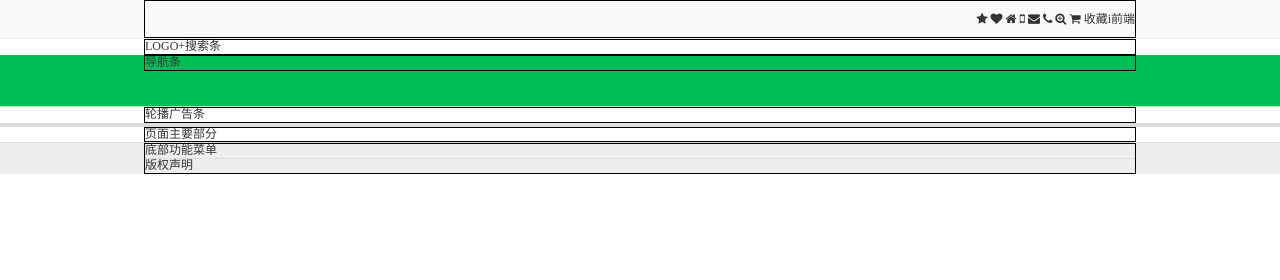
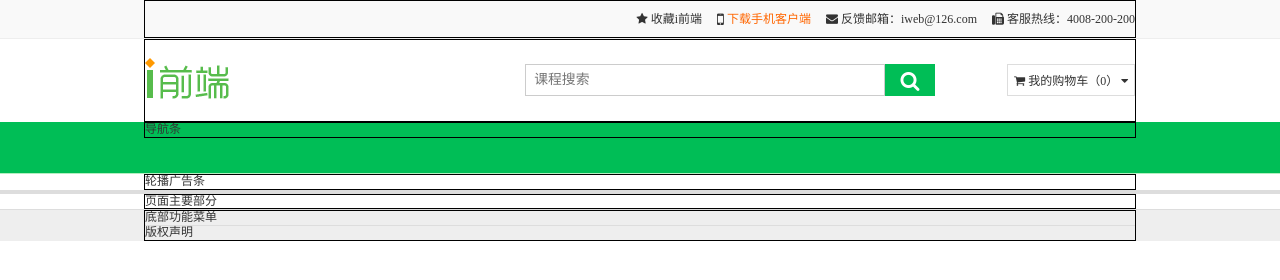
Before and after one commit to yue-z1/iweb, a plain HTML site: page iweb_frontend/index.html in a window 1280 px wide. Drawn offline with Linux system fonts and the light colour scheme.

Commit message:
完成底部条组件和搜索条组件

```diff
--- a/iweb_frontend/css/components.css
+++ b/iweb_frontend/css/components.css
@@ -1,25 +1,100 @@
 /*多个页面所通用的组件所必需的样式*/
 /*顶部的灰色条*/
-.topbar{
+.topbar {
 	background: #f9f9f9;
 	border-bottom: 1px solid #eee;
 	line-height: 36px;
 }
-.navbar{
+
+.download-app {
+	color: #f60;
+}
+
+.topbar-item {
+	padding: 0 0.5em;
+}
+
+.topbar-item:last-child {
+	padding-right: 0;
+}
+
+/*2.LOGO+搜索条*/
+.searchbar>.container {
+	/*为子元素的绝对定位提供定位标准*/
+	position: relative;
+}
+
+.logo {
+	margin: 1.5em 0;
+}
+
+.search {
+	/* 保证元素在父容器中竖直居中方法1：调整上间距 */
+	/* margin-top: 25px; */
+	/* 保证元素在父容器中竖直居中方法2：先向下移到父容器中线以下，再向上微调自身高度一半 */
+	position: absolute;
+	top: 50%;
+	/*距离已定位的父元素顶部为父容器的50% */
+	right: 200px;
+	/*为右侧的我的购物车留空 */
+	margin-top: -16px;
+	/*往上微调自身高度的一半 */
+}
+
+.search-input {
+	width: 360px;
+	height: 32px;
+	line-height: 32px;
+	padding: 0 0.6em;
+	font-size: 1.15em;
+	border: 1px solid #ccc;
+	 margin-right: 50px;/*让出右侧的搜索按钮的空间 */
+}
+
+.search-button {
+	width: 50px;
+	height: 32px;
+	background: #00be56;
+	color: #fff;
+	line-height: 32px;
+	border: none;
+	font-size: 1.7em;
+	position: absolute;
+	right: 0;
+	top: 0;
+}
+.my-cart{
+	position: absolute;
+	right: 0;
+	top: 50%;
+	height: 32px;
+	margin-top: -16px;
+	border: 1px solid #ddd;
+	background: f9f9f9;
+	line-height: 32px;
+	padding: 0 0.5em;
+}
+
+/*3.导航条*/
+.navbar {
 	background: #00be56;
 	border-bottom: 1px solid #b3efc0;
 	height: 52px;
 }
-.carouselbar{
+
+.carouselbar {
 	border-bottom: 4px solid #ddd;
 }
-.mainbar{
+
+.mainbar {
 	border-bottom: 1px solid #ddd;
 }
-.bottombar{
+
+.bottombar {
 	background: #eee;
 }
+
 /*选择“底部条”中的“容器”下的第一个.row元素*/
-.bottombar>.container>.row:first-child{
+.bottombar>.container>.row:first-child {
 	border-bottom: 1px solid #ddd;
 }
--- a/iweb_frontend/index.html
+++ b/iweb_frontend/index.html
@@ -15,24 +15,53 @@
 	<!--1.最顶部的“灰色条”：topbar-->
 	<div class="topbar">
 		<div class="container">
-			<div class="row text-right">
-				<a href="#">
+			<div class="text-right">
+				<a href="#" class="topbar-item">
 					<span class="fa fa-star"></span>
-					<span class="fa fa-heart"></span>
-					<span class="fa fa-home"></span>
-					<span class="fa fa-mobile"></span>
+					收藏i前端
+				</a>
+				<a href="#" class="topbar-item">
+					<span class="fa fa-lg fa-mobile"></span>
+					<span class="download-app">下载手机客户端</span>
+				</a>
+				<span class="topbar-item">
 					<span class="fa fa-envelope"></span>
-					<span class="fa fa-phone"></span>
-					<span class="fa fa-search-plus"></span>
-					<span class="fa fa-shopping-cart"></span>
-
-					收藏i前端</a>
+					反馈邮箱：iweb@126.com
+				</span>
+				<span class="topbar-item">
+					<span class="fa fa-fax"></span>
+					客服热线：4008-200-200
+				</span>
 			</div>
 		</div>
 	</div>
 	<!--2.搜索条：searchabar-->
 	<div class="searchbar">
-		<div class="container">LOGO+搜索条</div>
+		<div class="container">
+			<div class="row">
+				<!--左侧的LOGO-->
+				<div class="col-lg-2">
+					<a href="index.html">
+						<img src="img/logo.png" class="logo"></a>
+				</div>
+				<!--靠右对齐的搜索框和购物车按钮-->
+				<div class="col-lg-10">
+					<!-- 搜索条 -->
+					<div class="search">
+						<input placeholder="课程搜索" class="search-input">
+						<button class="search-button">
+							<span class="fa fa-search"></span>
+						</button>
+					</div>
+					<!-- 我的购物车 -->
+					<div class="my-cart">
+						<span class="fa fa-shopping-cart"></span>
+						我的购物车（0）
+						<span class="fa fa-caret-down"></span>
+					</div>
+				</div>
+			</div>
+		</div>
 	</div>
 	<!--3.导航条：navbar-->
 	<div class="navbar">
--- a/iweb_frontend/note.txt
+++ b/iweb_frontend/note.txt
@@ -23,3 +23,21 @@
   方式3：使用图标字体(icon font)，本质是文字字符（可以无限缩放/改变颜色/改变背景/加粗/变斜），呈现的外观是图标。——推荐使用开源的FontAwsome图标字体（提供了675个常用的图标）
 
 FontAwsome的使用步骤：
+①下载字体文件，保存到项目目录下，如fonts/,以供用户浏览网页时可以自动下载到字体文件
+②在CSS文件中声明两个class:
+@font-face{        //定义一种新的字体
+	font-family:'FontAwsome';
+	src:url('../fonts/fontawsome.ttf')
+}
+.fa{              //使用刚刚定义的新字体
+	font-family:'FontAwsome';
+}
+.fa-bank:before{
+	content:'f19c';//生成一个图标的编码
+}
+③页面中引入上述CSS，开始使用图标字体：
+<span class="fa fa-bank"></span>
+注意：因为使用前置内容生成创建的图标，所以每个span中只能放置一个图标，即需要N个图标
+
+4.面试题：如何实现一个行内元素水平居中？
+         如何实现一个块元素
```
Also changed, not shown: iweb_frontend/07-test.html (added, +94 -0 lines). Lines whose indentation alone changed are shown as unchanged.
